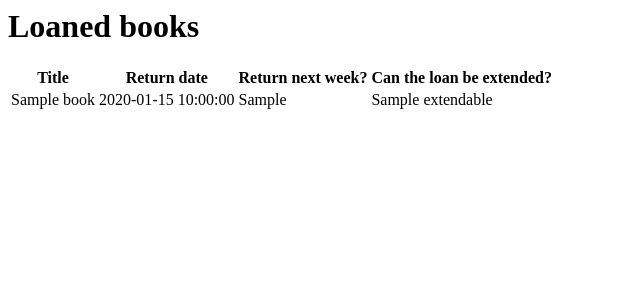
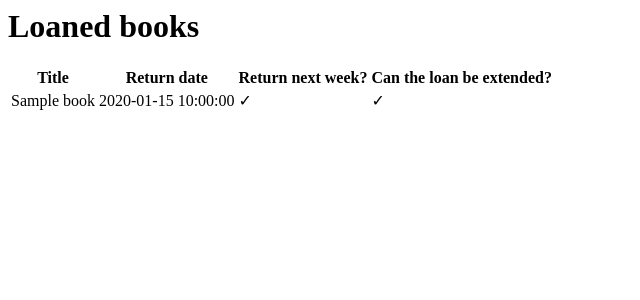
Before and after one commit to ursdannenberg/LibraryBooks, a Python web app: template librarysite/library/templates/library/index.html in a window 1280 px wide. Shown: the top 300 px of the page, without its empty margins (0-640 px from the left). Run offline with Jinja, Linux system fonts and the light colour scheme; the template is opened without the code that fills it: most values are stand-ins (such as "Sample title", 1, 10 or a date in 2020).

Commit message:
Display booleans as checkmarks or Xs in index view.

```diff
--- a/librarysite/library/templates/library/index.html
+++ b/librarysite/library/templates/library/index.html
@@ -11,8 +11,8 @@
         <tr>
           <td>{{ book.title }}</td>
           <td>{{ book.return_date }}</td>
-          <td>{{ book.return_next_week }}</td>
-          <td>{{ book.extendable }}</td>
+          <td>{% if book.return_next_week %}&#x2713;{% else %}X{% endif %}</td>
+          <td>{% if book.extendable %}&#x2713;{% else %}X{% endif %}</td>
         </tr>
       {% endfor %}
     </table>
```
